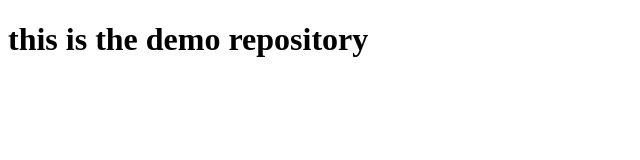
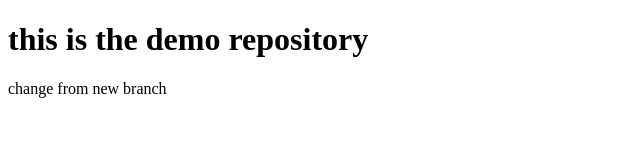
Before and after one commit to Jeneena-reza/demo_repo, a plain HTML site: page index.html in a window 1280 px wide. Shown: the whole page, without its empty margins (0-640 px from the left). Drawn offline with Linux system fonts and the light colour scheme.

Commit message:
new massage

```diff
--- a/index.html
+++ b/index.html
@@ -7,5 +7,6 @@
 </head>
 <body>
     <h1>this is the demo repository</h1>
+    <p>change from new branch</p>
 </body>
 </html>
```
Also changed, not shown: branch1.html (added).
